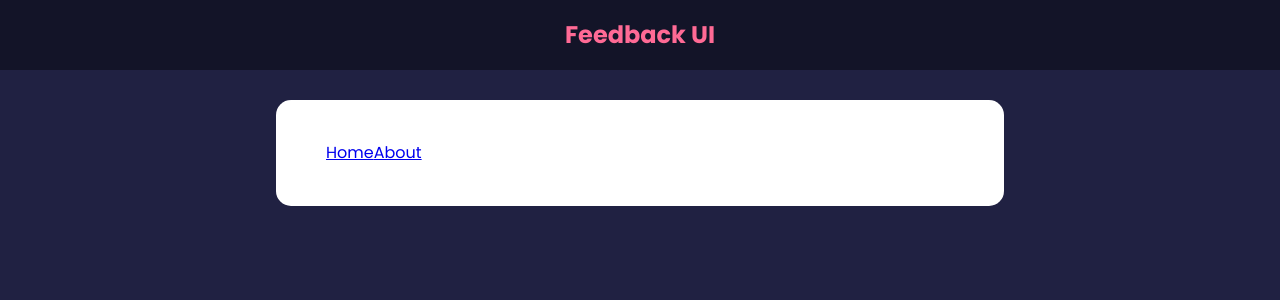
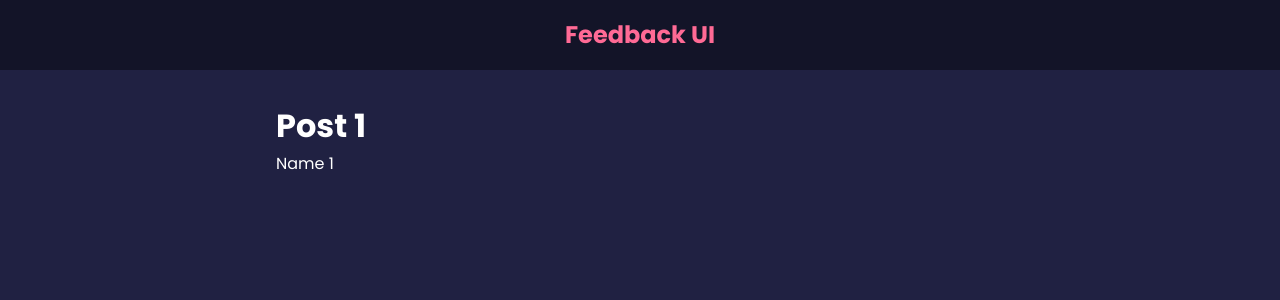
Before and after one commit to joepasss/react_study, a React (Create React App) app in the folder feedback-app/: page /post/1/1 in a window 1280 px wide. Shown: the top 300 px of the page. Built offline with nearby package versions, Linux system fonts and the light colour scheme.

Commit message:
useParams

```diff
--- a/feedback-app/src/App.js
+++ b/feedback-app/src/App.js
@@ -1,16 +1,16 @@
 import { v4 as uuidv4 } from 'uuid';
-import { BrowserRouter, Routes, Route, NavLink } from 'react-router-dom';
+import { BrowserRouter, Routes, Route } from 'react-router-dom';
 
 import { useState } from 'react';
 
 import AboutPage from './pages/AboutPage';
 
-import Card from './components/shared/Card';
 import Header from './components/Header';
 import FeedbackList from './components/FeedbackList';
 import FeedbackStats from './components/FeedbackStats';
 import FeedbackForm from './components/FeedbackForm';
 import AboutIconLink from './components/AboutIconLink';
+import Post from './components/Post';
 
 import FeedbackData from './data/FeedbackData';
 
@@ -48,16 +48,8 @@
             }
           />
           <Route path='/about' element={<AboutPage />} />
+          <Route path='/post/:id/:name' element={<Post />} />
         </Routes>
-
-        <Card>
-          <NavLink to='/' activeClassName='active'>
-            Home
-          </NavLink>
-          <NavLink to='/about' activeClassName='active'>
-            About
-          </NavLink>
-        </Card>
       </div>
     </BrowserRouter>
   );
--- /dev/null
+++ b/feedback-app/src/components/Post.jsx
@@ -0,0 +1,14 @@
+import { useParams } from 'react-router-dom';
+
+function Post() {
+  const params = useParams();
+
+  return (
+    <div>
+      <h1>Post {params.id}</h1>
+      <p>Name {params.name}</p>
+    </div>
+  );
+}
+
+export default Post;
--- a/feedback-app/src/index.css
+++ b/feedback-app/src/index.css
@@ -11,11 +11,6 @@
   background-color: #202142;
   color: #fff;
   line-height: 1.6;
-}
-
-.active {
-  background: #000;
-  color: red;
 }
 
 ul {
```
